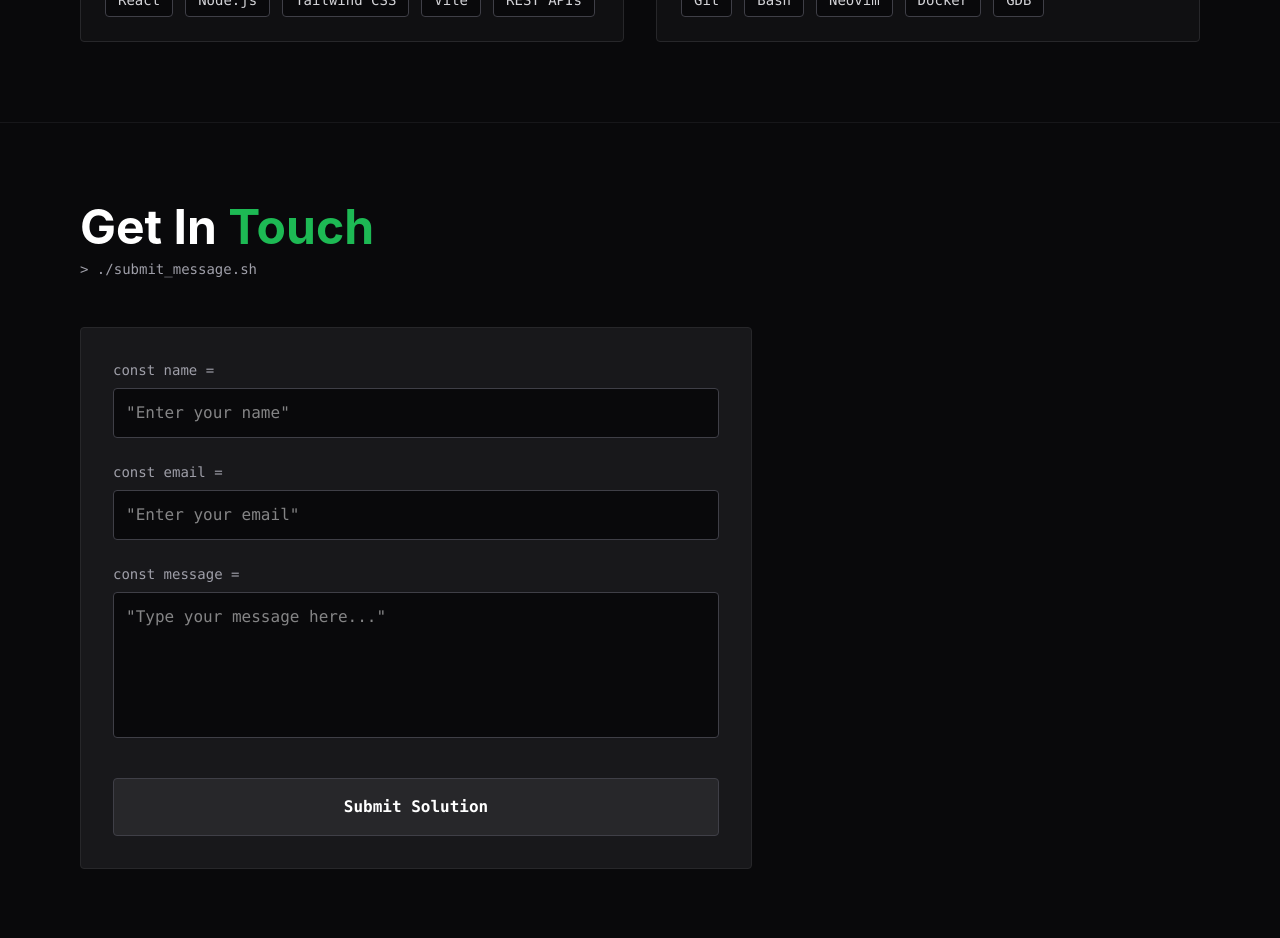
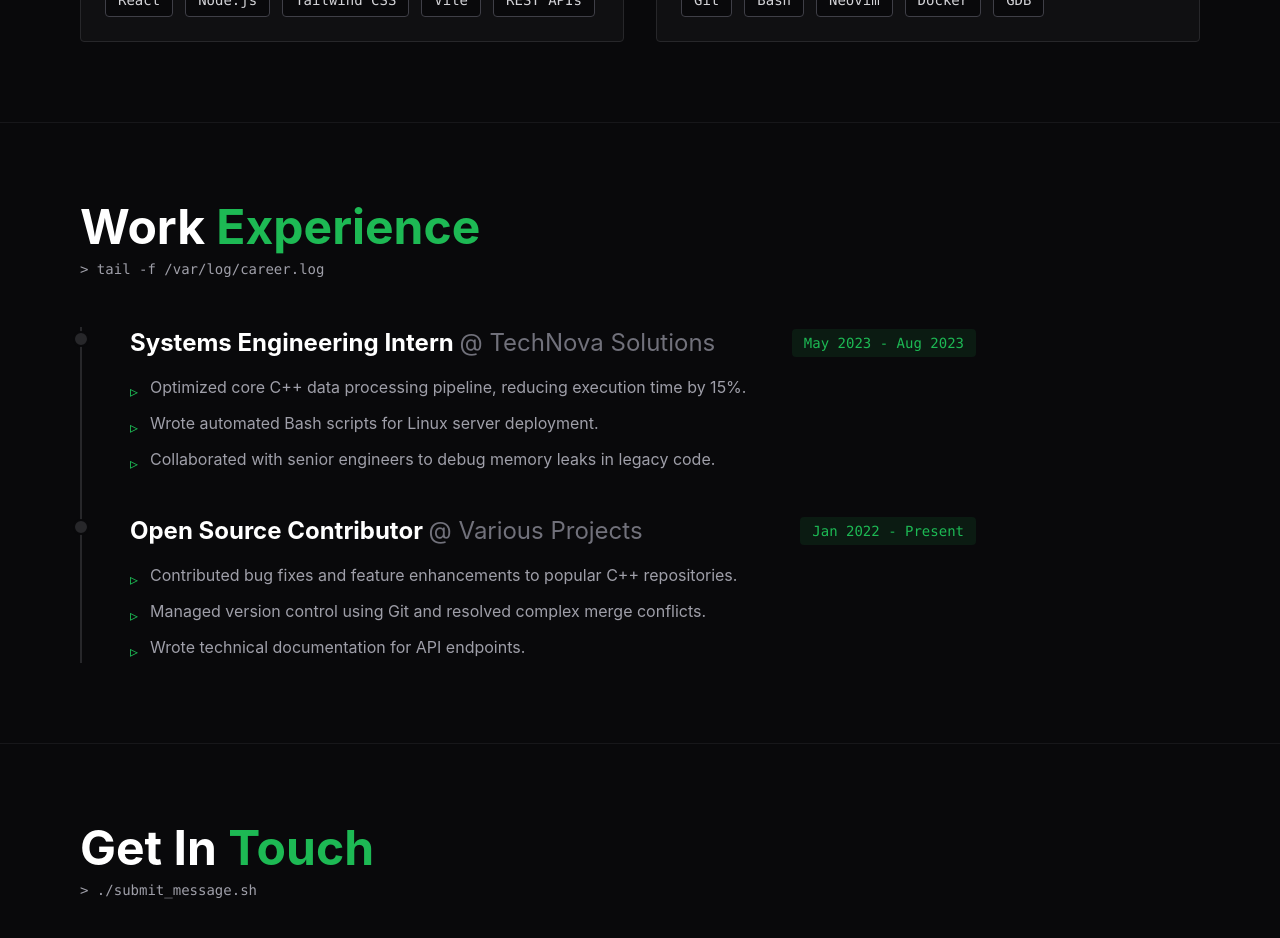
Before and after one commit to Sri-Varshith/portfolio, a React app: page / in a window 1280 px wide. Shown: the part 1840-2778 px from the top of the page. Built offline with nearby package versions, Linux system fonts and the light colour scheme; the HTML template or start-up script is replaced by a standard one.

Commit message:
added experience section

```diff
--- a/src/App.jsx
+++ b/src/App.jsx
@@ -5,6 +5,7 @@ import Hero from './components/Hero';
 import Projects from './components/Projects';
 import Skills from './components/Skills';
 import Contact from './components/Contact';
+import Experience from './components/Experience';
 
 function App() {
   const [loading, setLoading] = useState(true);
@@ -36,6 +37,7 @@ function App() {
           <Hero />
           <Projects />
           <Skills />
+          <Experience />
           <Contact />
         </main>
       </div>
--- /dev/null
+++ b/src/components/Experience.jsx
@@ -0,0 +1,67 @@
+function Experience() {
+  // Mock data - replace with your actual internships/jobs/roles
+  const experienceList = [
+    {
+      role: "Systems Engineering Intern",
+      company: "TechNova Solutions",
+      duration: "May 2023 - Aug 2023",
+      description: [
+        "Optimized core C++ data processing pipeline, reducing execution time by 15%.",
+        "Wrote automated Bash scripts for Linux server deployment.",
+        "Collaborated with senior engineers to debug memory leaks in legacy code."
+      ]
+    },
+    {
+      role: "Open Source Contributor",
+      company: "Various Projects",
+      duration: "Jan 2022 - Present",
+      description: [
+        "Contributed bug fixes and feature enhancements to popular C++ repositories.",
+        "Managed version control using Git and resolved complex merge conflicts.",
+        "Wrote technical documentation for API endpoints."
+      ]
+    }
+  ];
+
+  return (
+    <section className="w-full py-20 px-6 md:px-20 border-t border-zinc-800/50" id="experience">
+      <div className="mb-12">
+        <h2 className="text-3xl md:text-5xl font-bold text-white mb-2">
+          Work <span className="text-brand-green">Experience</span>
+        </h2>
+        <p className="text-zinc-400 font-mono text-sm">
+          {">"} tail -f /var/log/career.log
+        </p>
+      </div>
+
+      <div className="max-w-4xl border-l-2 border-zinc-800 ml-4 md:ml-0 flex flex-col gap-10">
+        {experienceList.map((exp, index) => (
+          <div key={index} className="relative pl-8 md:pl-12 group">
+            {/* The Timeline Dot */}
+            <div className="absolute -left-[9px] top-1 w-4 h-4 rounded-full bg-zinc-800 border-2 border-dark-bg group-hover:bg-brand-green transition-colors duration-300"></div>
+
+            <div className="flex flex-col md:flex-row md:items-center justify-between mb-2 gap-2 md:gap-0">
+              <h3 className="text-2xl font-bold text-white group-hover:text-brand-green transition-colors">
+                {exp.role} <span className="text-zinc-500 font-normal">@ {exp.company}</span>
+              </h3>
+              <span className="text-brand-green font-mono text-sm bg-brand-green/10 px-3 py-1 rounded w-fit">
+                {exp.duration}
+              </span>
+            </div>
+
+            <ul className="list-none flex flex-col gap-2 text-zinc-400 mt-4">
+              {exp.description.map((item, i) => (
+                <li key={i} className="flex gap-3">
+                  <span className="text-brand-green mt-1">▹</span>
+                  <span>{item}</span>
+                </li>
+              ))}
+            </ul>
+          </div>
+        ))}
+      </div>
+    </section>
+  );
+}
+
+export default Experience;
```
